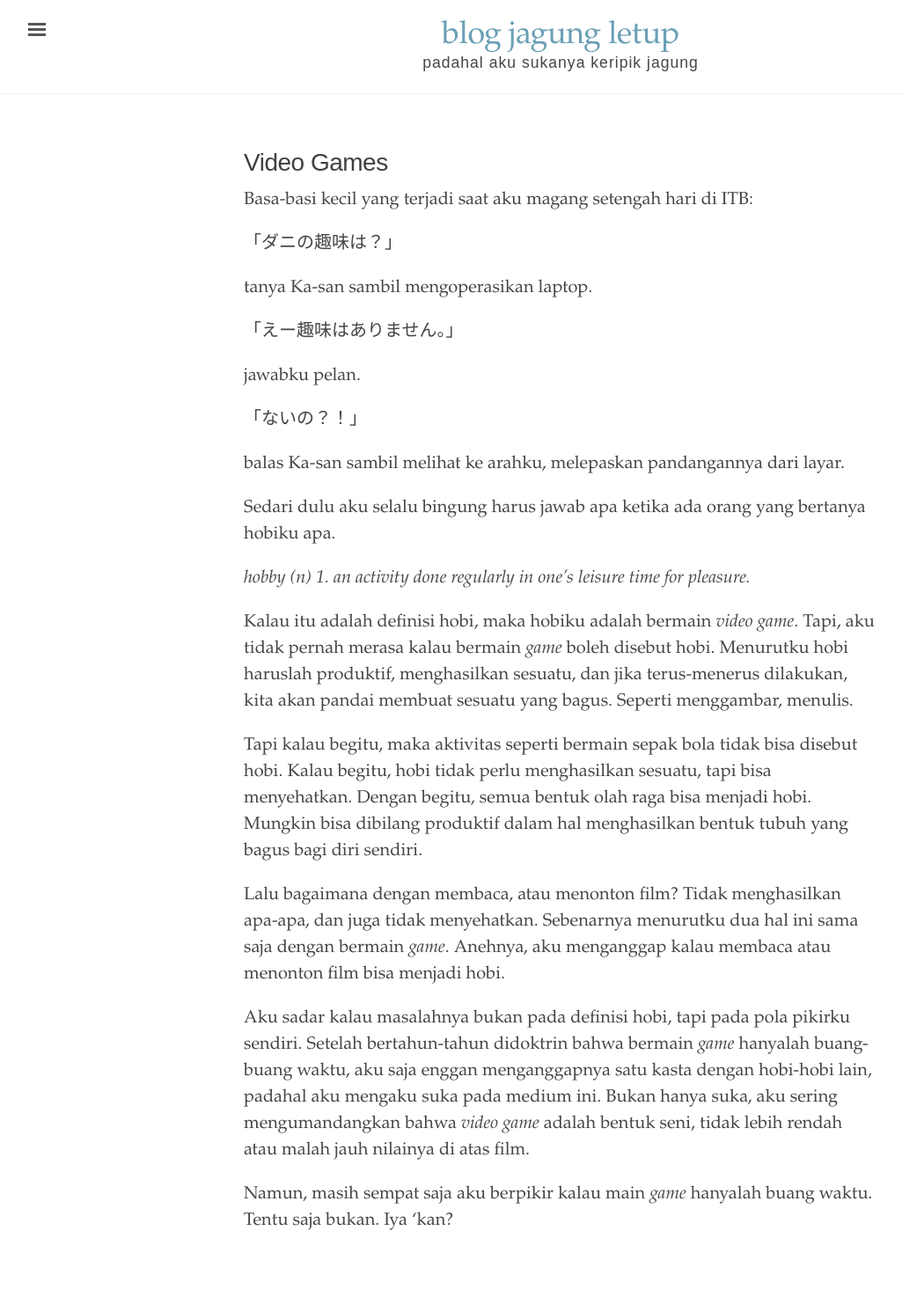
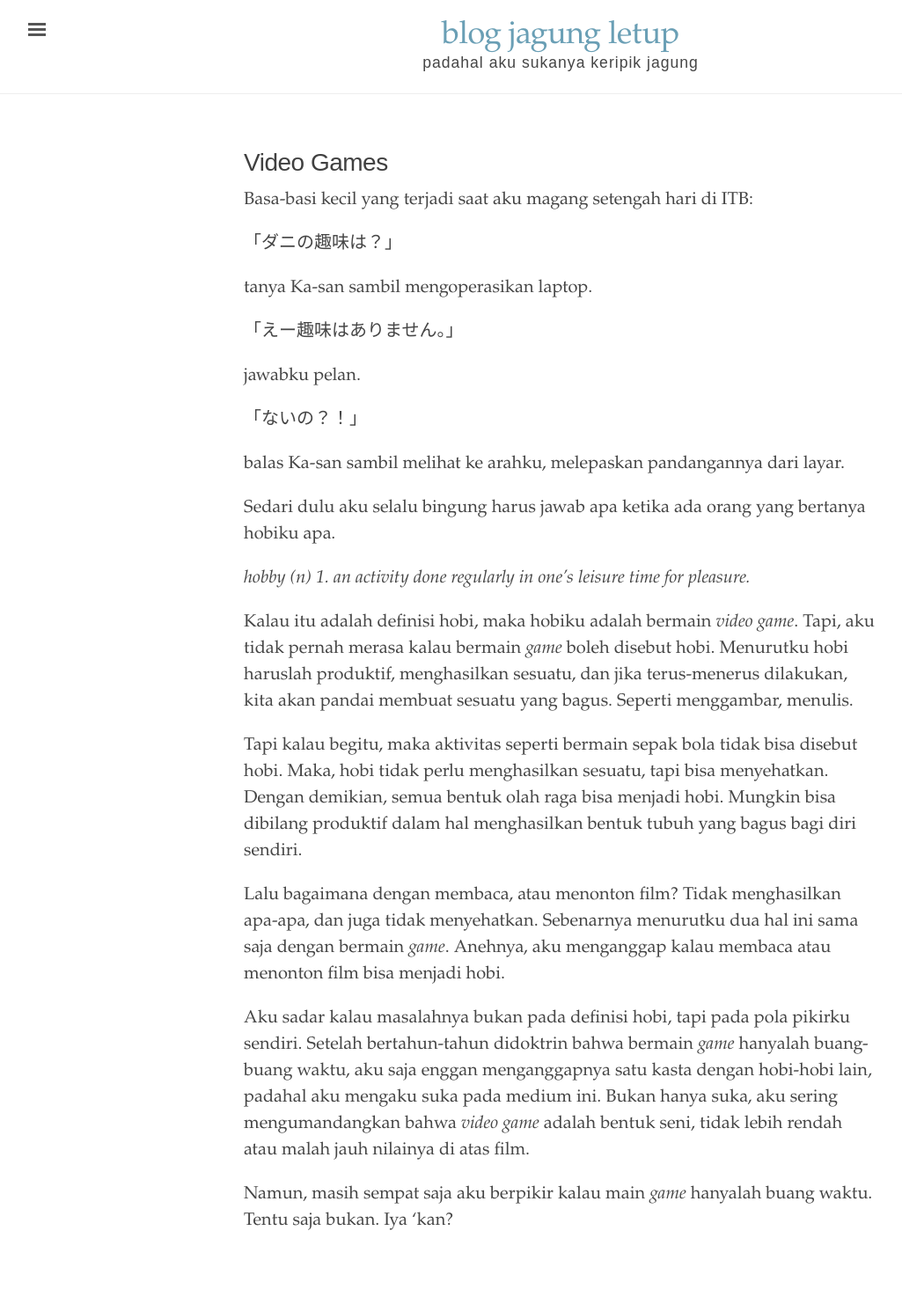
Before and after one commit to hermitpopcorn/blog, a Jekyll site: the page built from _texts/2019-10-09-video-games.md, in a window 1280 px wide. Shown: the whole page at 88% size, without its empty margins (3-1028 px from the left). Built offline with Jekyll 4.4.1, drawn with Linux system fonts in a browser that asks for light colours.

Commit message:
minor edit to video games

```diff
--- a/_texts/2019-10-09-video-games.md
+++ b/_texts/2019-10-09-video-games.md
@@ -23,7 +23,7 @@ Sedari dulu aku selalu bingung harus jawab apa ketika ada orang yang bertanya ho
 
 Kalau itu adalah definisi hobi, maka hobiku adalah bermain *video game*. Tapi, aku tidak pernah merasa kalau bermain *game* boleh disebut hobi. Menurutku hobi haruslah produktif, menghasilkan sesuatu, dan jika terus-menerus dilakukan, kita akan pandai membuat sesuatu yang bagus. Seperti menggambar, menulis.
 
-Tapi kalau begitu, maka aktivitas seperti bermain sepak bola tidak bisa disebut hobi. Kalau begitu, hobi tidak perlu menghasilkan sesuatu, tapi bisa menyehatkan. Dengan begitu, semua bentuk olah raga bisa menjadi hobi. Mungkin bisa dibilang produktif dalam hal menghasilkan bentuk tubuh yang bagus bagi diri sendiri.
+Tapi kalau begitu, maka aktivitas seperti bermain sepak bola tidak bisa disebut hobi. Maka, hobi tidak perlu menghasilkan sesuatu, tapi bisa menyehatkan. Dengan demikian, semua bentuk olah raga bisa menjadi hobi. Mungkin bisa dibilang produktif dalam hal menghasilkan bentuk tubuh yang bagus bagi diri sendiri.
 
 Lalu bagaimana dengan membaca, atau menonton film? Tidak menghasilkan apa-apa, dan juga tidak menyehatkan. Sebenarnya menurutku dua hal ini sama saja dengan bermain *game*. Anehnya, aku menganggap kalau membaca atau menonton film bisa menjadi hobi.
 
```
Also changed, not shown: _texts/2019-05-01-negeri-permata.md (+2 -0 lines).
